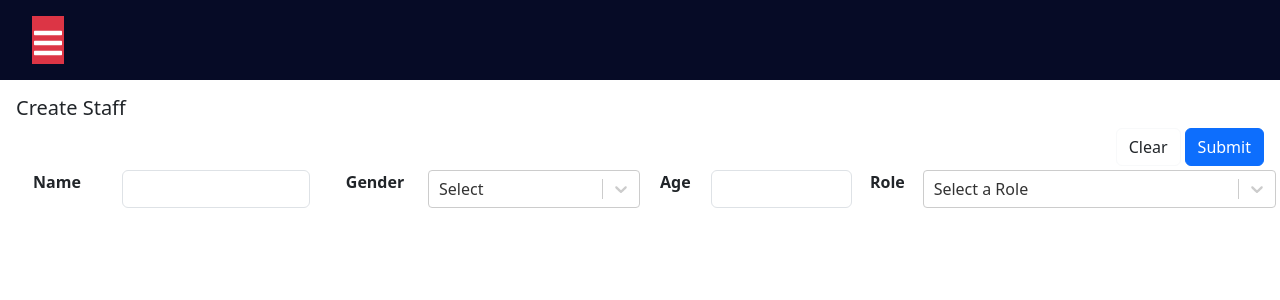
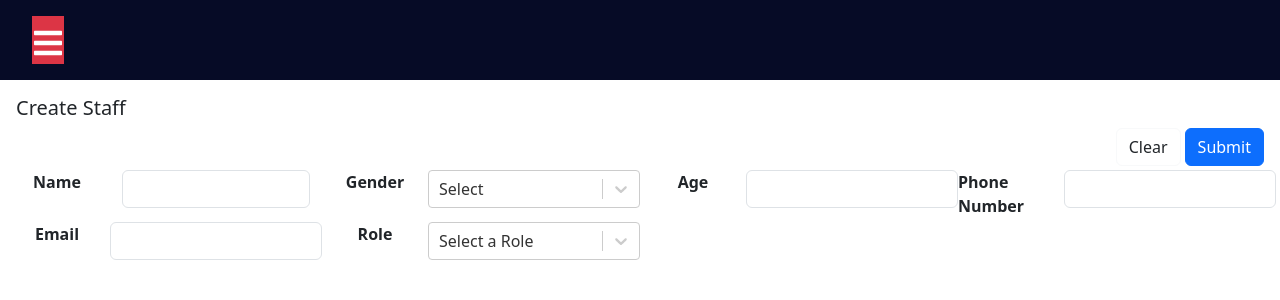
Before and after one commit to vivincrichard/my-application-01, a React (Vite) app: page /staff in a window 1280 px wide. Shown: the top 300 px of the page. Built offline with nearby package versions, Linux system fonts and the light colour scheme; no server answers; data requests are answered from the project's data file.

Commit message:
added email,phone to code

```diff
--- a/db.json
+++ b/db.json
@@ -49,8 +49,13 @@
       "lastName": "Christopher",
       "contact": 9003360649,
       "email": "AWS@gmail.com",
-      "qualification": ["MBBS", "MS"],
-      "specialization": ["cardiology"],
+      "qualification": [
+        "MBBS",
+        "MS"
+      ],
+      "specialization": [
+        "cardiology"
+      ],
       "MRI": 123456,
       "stateMedicalCouncil": "Chennai",
       "registrationDate": "January 15, 2010"
@@ -61,8 +66,14 @@
       "lastName": "Kannayan",
       "contact": 9003360649,
       "email": "vivincrichard@gmail.com",
-      "qualification": ["BE", "ME"],
-      "specialization": ["cardiology", "Nero"],
+      "qualification": [
+        "BE",
+        "ME"
+      ],
+      "specialization": [
+        "cardiology",
+        "Nero"
+      ],
       "MRI": 123456,
       "stateMedicalCouncil": "Chennai",
       "registrationDate": "January 15, 2010"
@@ -73,8 +84,14 @@
       "lastName": "M",
       "contact": "123456789",
       "email": "manoj@gmail.com",
-      "qualification": ["BSC", "MBA"],
-      "specialization": ["Manager", "RBL"]
+      "qualification": [
+        "BSC",
+        "MBA"
+      ],
+      "specialization": [
+        "Manager",
+        "RBL"
+      ]
     }
   ],
   "nurse": [
@@ -99,7 +116,7 @@
       "age": 23
     }
   ],
-  "roles": [
+  "departments": [
     {
       "id": "1",
       "name": "nurse"
@@ -125,7 +142,13 @@
       "gender": "",
       "role": "3",
       "phoneNumber": 9898565745,
-      "email": "AWS@gmail.com"
+      "email": "AWS@gmail.com",
+      "available_shifts": [
+        "morning",
+        "afternoon",
+        "night"
+      ],
+      "employment_type": "full_time"
     },
     {
       "id": "2",
@@ -135,6 +158,15 @@
       "role": "2",
       "phoneNumber": 9898565745,
       "email": "AWS@gmail.com"
+    },
+    {
+      "id": "3",
+      "name": "Vivin Christopher",
+      "age": "23",
+      "gender": "male",
+      "role": "1",
+      "phoneNumber": "9003360649",
+      "email": "vivincrichard@gmail.com"
     }
   ]
 }
--- a/src/Components/Staff/Index.tsx
+++ b/src/Components/Staff/Index.tsx
@@ -16,6 +16,8 @@ function Staff() {
       gender: null,
       age: null,
       role: null,
+      phoneNumber: null,
+      email: null,
     },
   });
 
@@ -25,6 +27,8 @@ function Staff() {
       gender: null,
       age: null,
       role: null,
+      phoneNumber: null,
+      email: null,
     });
 
   const listLength = () => {
@@ -43,6 +47,8 @@ function Staff() {
       age: formData?.age,
       gender: formData?.gender,
       role: formData?.role,
+      phoneNumber: formData?.phoneNumber,
+      email: formData?.email,
     };
 
     createStaff(payload);
@@ -123,8 +129,7 @@ function Staff() {
               </div>
             </div>
           </div>
-
-          <div className="form-group col-12 col-sm-6 col-md-2">
+          <div className="form-group col-12 col-sm-6 col-md-3">
             <div className="row">
               <label
                 htmlFor="age"
@@ -142,15 +147,51 @@ function Staff() {
               </div>
             </div>
           </div>
-          <div className="form-group col-12 col-sm-6 col-md-4">
+          <div className="form-group col-12 col-sm-6 col-md-3">
+            <div className="row">
+              <label
+                htmlFor="phoneNumber"
+                className="col-4 form-label d-flex justify-content-center fw-bold m-0 p-0"
+              >
+                Phone Number
+              </label>
+              <div className="col-8 m-0 p-0">
+                <input
+                  type="number"
+                  id="phoneNumber"
+                  className="form-control"
+                  {...register("phoneNumber")}
+                />
+              </div>
+            </div>
+          </div>
+          <div className="form-group col-12 col-sm-6 col-md-3 mt-1">
+            <div className="row">
+              <label
+                htmlFor="email"
+                className="col-4 form-label d-flex justify-content-center fw-bold m-0 p-0"
+              >
+                Email
+              </label>
+              <div className="col-8 m-0 p-0">
+                <input
+                  type="email"
+                  id="email"
+                  className="form-control"
+                  {...register("email")}
+                />
+              </div>
+            </div>
+          </div>
+          <div className="form-group col-12 col-sm-6 col-md-3 mt-1">
             <div className="row">
               <label
                 htmlFor="role"
-                className="col-2 form-label d-flex justify-content-center fw-bold m-0 p-0"
+                className="col-4 form-label d-flex justify-content-center fw-bold m-0 p-0"
               >
                 Role
               </label>
-              <div className="col-10 m-0 p-0">
+              <div className="col-8 m-0 p-0">
                 <Controller
                   name="role"
                   control={control}
--- a/src/Components/Staff/StaffService.ts
+++ b/src/Components/Staff/StaffService.ts
@@ -6,6 +6,8 @@ export interface IStaff {
   age: number;
   gender: string;
   role: number;
+  phoneNumber: number;
+  email:string;
 }
 
 export const genderOptions = [
```
